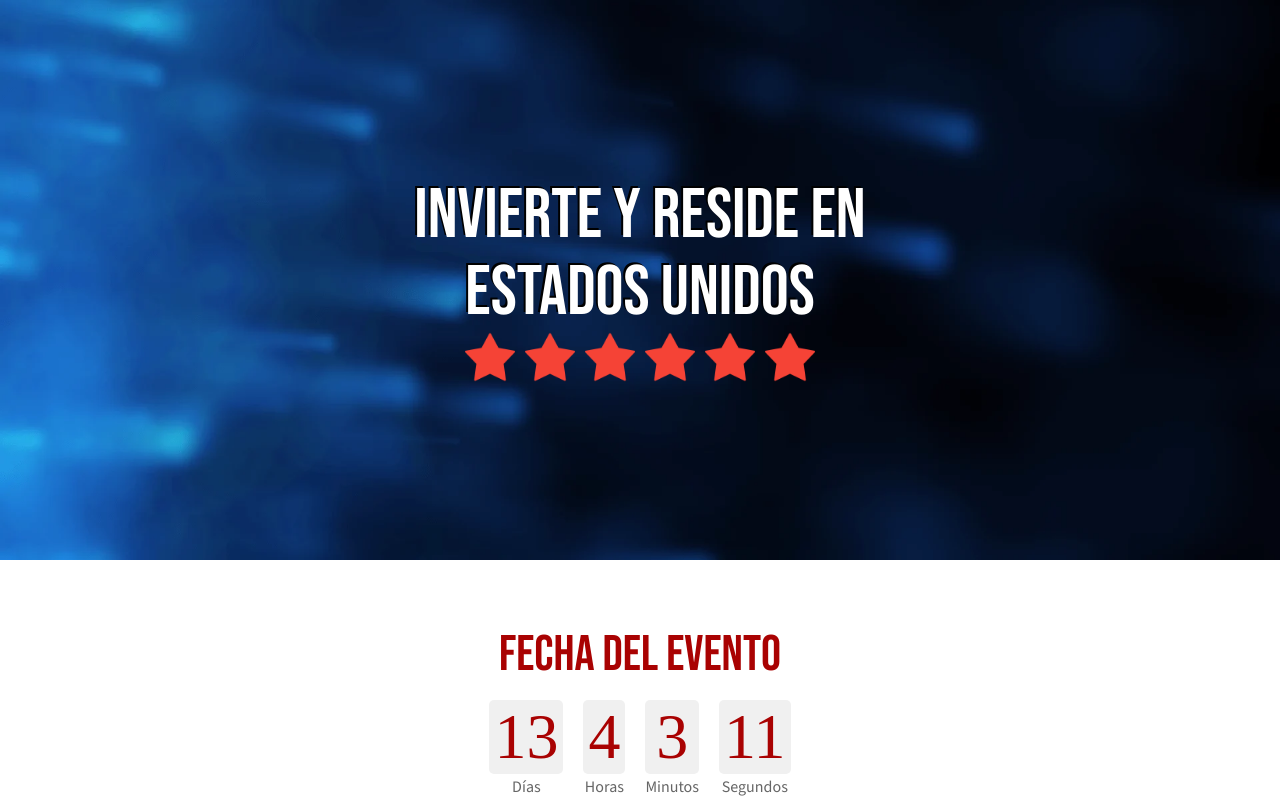
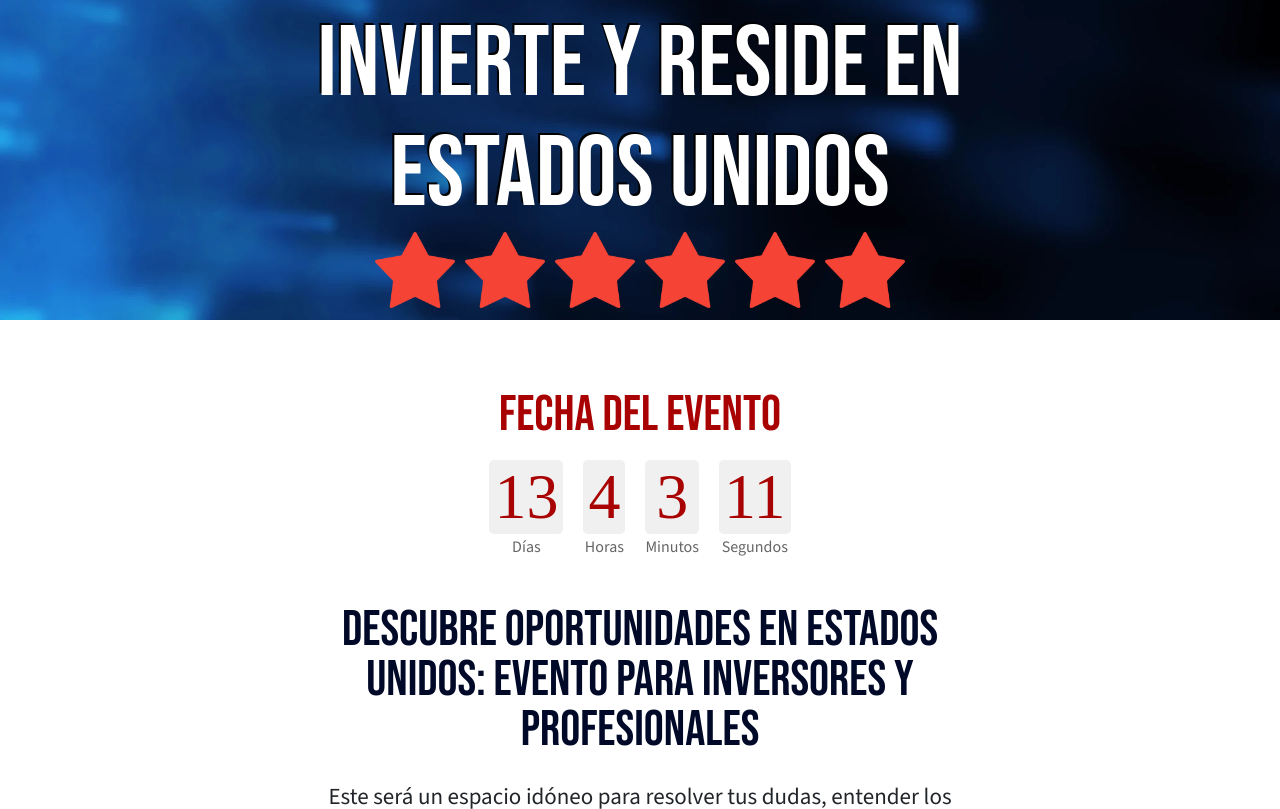
Before and after one commit to Puffcleaning/lookingdreams, a website: page index.html in a window 1280 px wide. Shown: the top 809 px of the page. Drawn offline with nearby package versions, Linux system fonts and the light colour scheme; some packages are replaced by stand-ins of ours; a script that the page names is missing.

Commit message:
actualziacion

```diff
--- a/css/style.css
+++ b/css/style.css
@@ -30,6 +30,7 @@
 }
 
 .titleH1 {
+    padding: 0 21px;
     line-height: 1.1;
     font-family: "Bebas Neue", sans-serif;
     font-size: 70px;
@@ -300,7 +301,11 @@ form {
 
 @media screen and (min-width: 768px) {
     .titleH1 {
-        padding: 0 80px;
+        font-size: 80px;
+        padding: 0 19%;
+    }
+    .estrellas {
+        width: 60px;
     }
 
     .titleInfo {
@@ -321,16 +326,18 @@ form {
     }
 
     .cnt-general {
-        height: 50vh;
+        height: 30vh;
     }
 }
 
 @media screen and (min-width: 1024px) {
     .titleH1 {
-        font-size: 70px;
-        padding: 0px 100px;
+        font-size: 100px;
+        padding: 0px 20%;
     }
-
+    .estrellas {
+        width: 80px;
+    }
     .titleDate {
         font-size: 50px;
         margin: 20px 0;
@@ -396,13 +403,8 @@ form {
     }
 
     .cnt-general {
-        height: 70vh;
+        height: 40vh;
     }
-
-    .titleH1 {
-        padding: 0px 19%;
-    }
-
     .titleInfo,
     .titlePerfil {
         padding: 0 24%;
```
Also changed, not shown: index.html (+0 -1 lines), img/estrellas-8_1.png (added).
